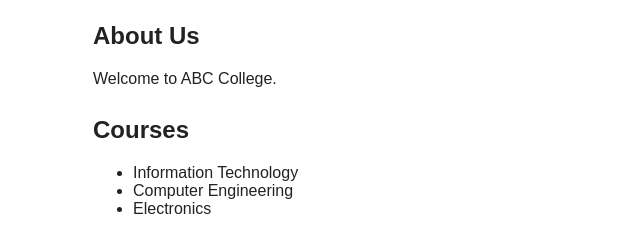
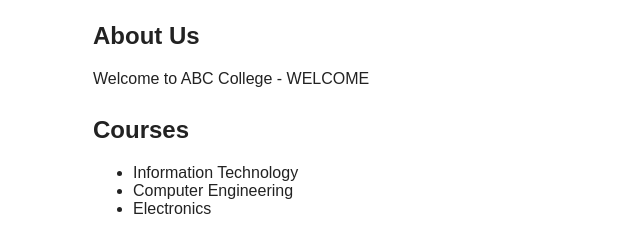
Before and after one commit to sanchitaPatil43/CollegeWebsite43, a plain HTML site: page index.html in a window 1280 px wide. Shown: the part 216-456 px from the top of the page, 97-737 px from the left. Drawn offline with Linux system fonts and the light colour scheme.

Commit message:
Commited and updated

```diff
--- a/index.html
+++ b/index.html
@@ -4,7 +4,7 @@
 <title>College Website</title><link rel="stylesheet" href="style.css"></head>
 <body><header><h1>ABC College</h1><p>Learning, Innovation and Excellence</p></header>
 <nav><a href="#about">About</a><a href="#courses">Courses</a><a href="#contact">Contact</a></nav>
-<main><section id="about"><h2>About Us</h2><p>Welcome to ABC College.</p></section>
+<main><section id="about"><h2>About Us</h2><p>Welcome to ABC College - WELCOME</p></section>
 <section id="courses"><h2>Courses</h2><ul><li>Information Technology</li><li>Computer Engineering</li><li>Electronics</li></ul></section>
 <section id="contact"><h2>Contact</h2><p>Email: info@example.edu</p></section></main>
 <footer>© ABC College</footer></body></html>
```
